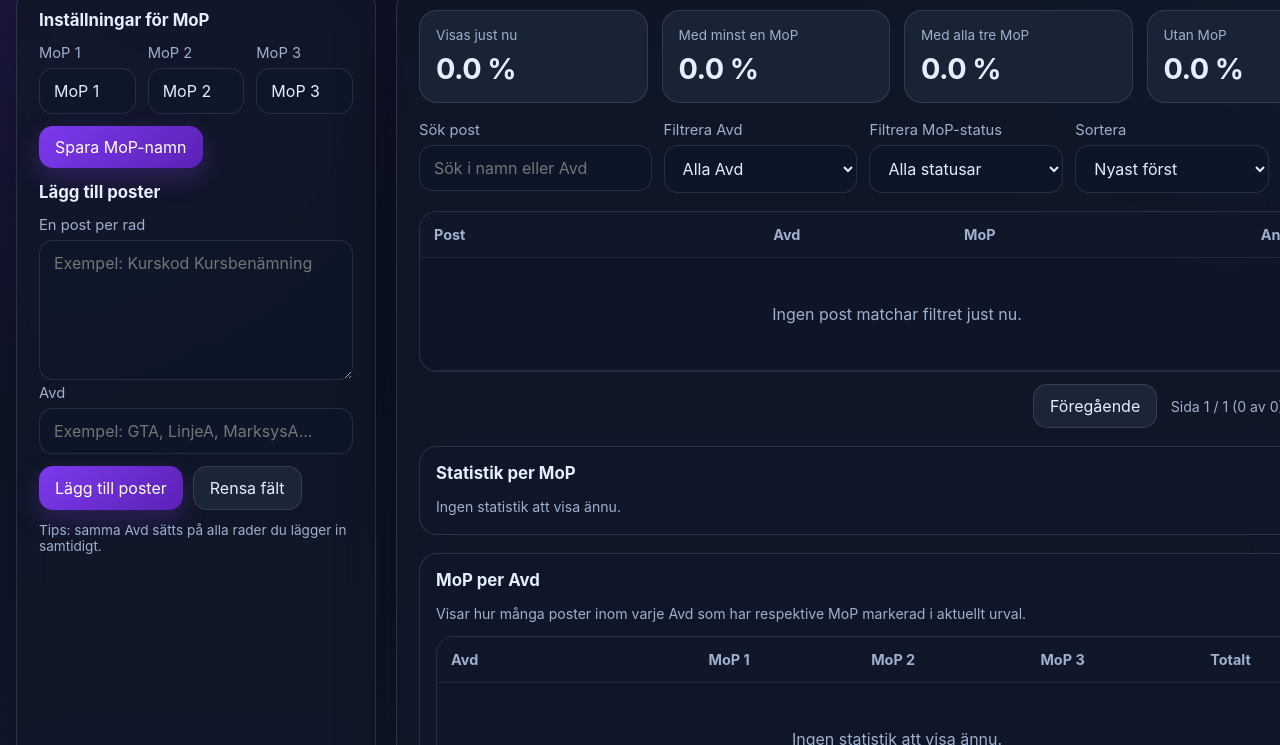
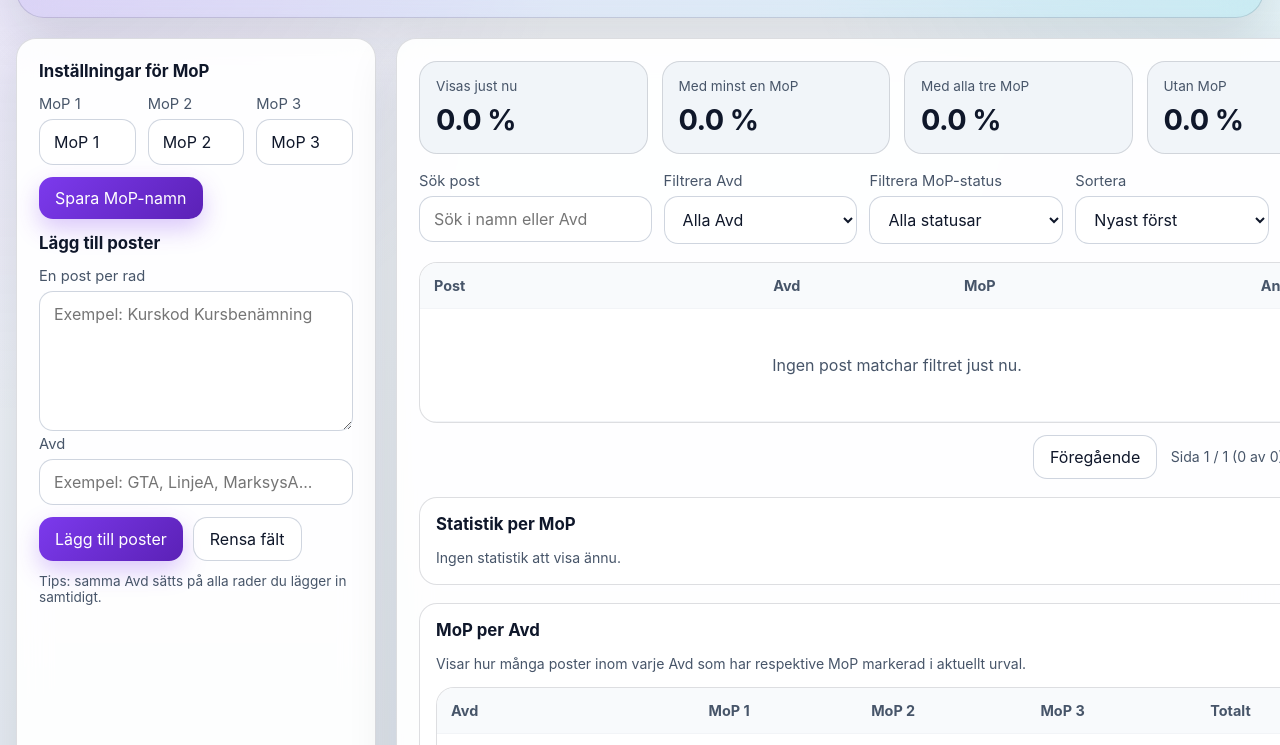
Before and after one commit to bofhus/moptracker, a plain HTML site: page RapporteringEDDigital.html in a window 1280 px wide. Shown: the part 173-918 px from the top of the page. Drawn offline with Linux system fonts and the light colour scheme.

Commit message:
Gör ljust tema till standard vid uppstart

```diff
--- a/RapporteringEDDigital.html
+++ b/RapporteringEDDigital.html
@@ -782,7 +782,7 @@
 
     function applyStoredTheme() {
       const savedTheme = localStorage.getItem(THEME_STORAGE_KEY);
-      setTheme(savedTheme === 'light' ? 'light' : 'dark');
+      setTheme(savedTheme === 'dark' ? 'dark' : 'light');
     }
 
     function setTheme(theme) {
```
